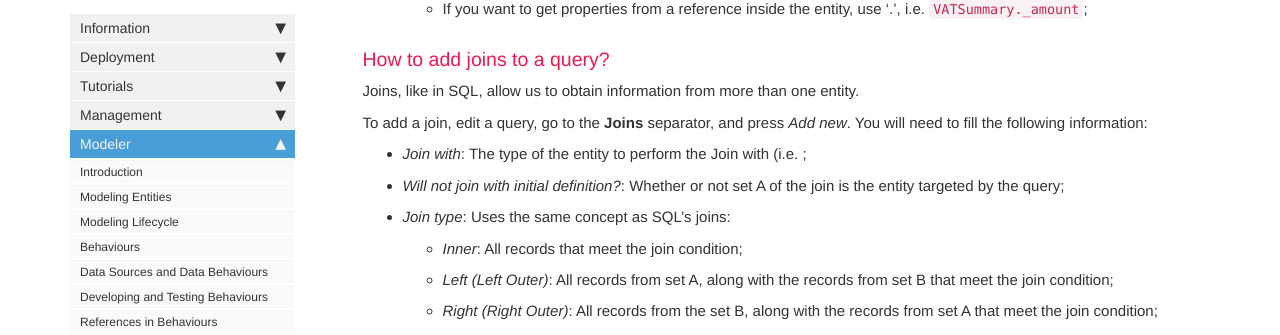
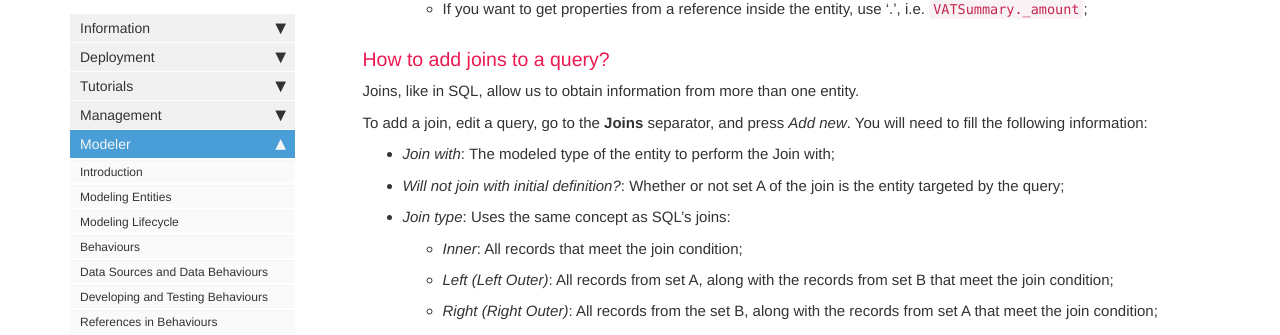
Before and after one commit to daniel8lopes/omnia3, a Jekyll site: the page built from docs/pages/omnia3/Modeler/omnia3_modeler_datavisualization.md, in a window 1280 px wide and 900 px high, scrolled down 1151 px. Shown: the part 115-450 px from the top of the window. Built offline with Jekyll 4.4.1, drawn with Linux system fonts in a browser that asks for light colours; nearby versions of some CDN libraries; comment, search, counter and statistics services are not loaded.

Commit message:
Update omnia3_modeler_datavisualization.md

```diff
--- a/docs/pages/omnia3/Modeler/omnia3_modeler_datavisualization.md
+++ b/docs/pages/omnia3/Modeler/omnia3_modeler_datavisualization.md
@@ -40,7 +40,7 @@ Selecting the option _Add new_ when editing a query, you need to fill the follow
 Joins, like in SQL, allow us to obtain information from more than one entity.
 
 To add a join, edit a query, go to the **Joins** separator, and press _Add new_. You will need to fill the following information:
-* _Join with_: The type of the entity to perform the Join with (i.e. ;
+* _Join with_: The modeled type of the entity to perform the Join with;
 * _Will not join with initial definition?_: Whether or not set A of the join is the entity targeted by the query;
 * _Join type_: Uses the same concept as SQL's joins:
     - _Inner_: All records that meet the join condition;
```
